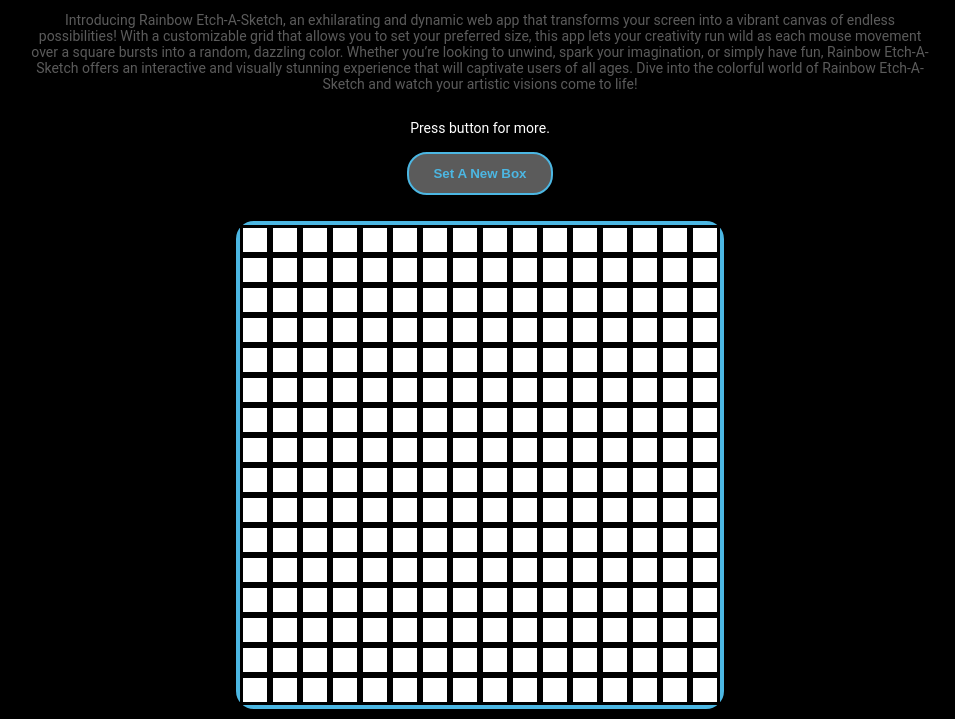
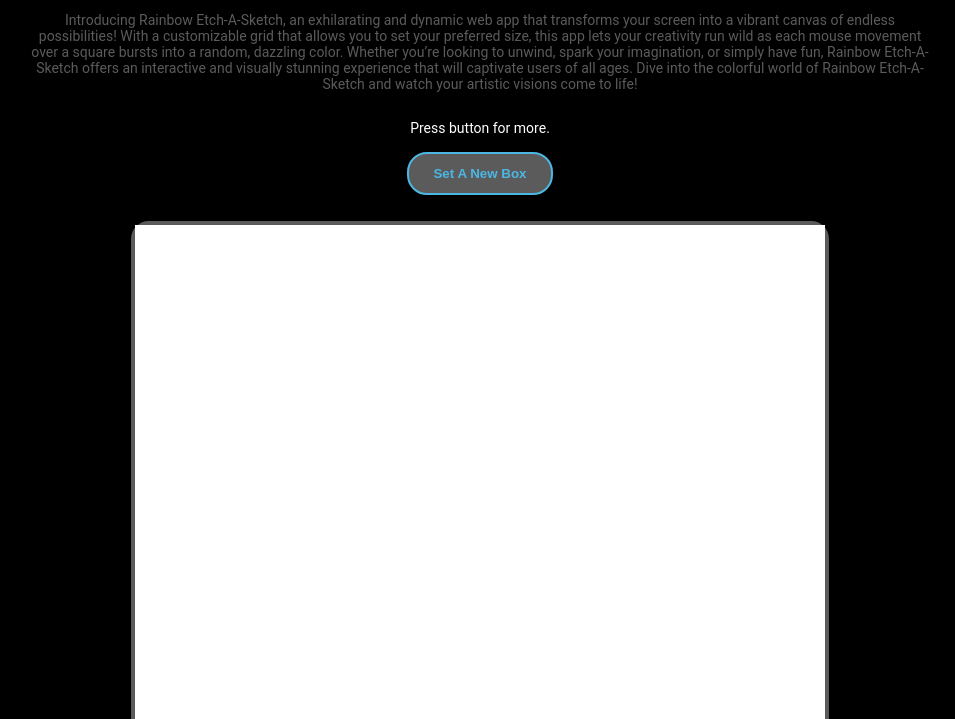
Before and after one commit to jbhumph/etch-a-sketch, a plain HTML site: page index.html in a window 1280 px wide. Shown: the part 81-800 px from the top of the page, without its empty margins (160-1115 px from the left). Drawn offline with Linux system fonts and the light colour scheme.

Commit message:
Made container consistent size.

```diff
--- a/script.js
+++ b/script.js
@@ -18,9 +18,11 @@ function drawGrid(gridSize) {
         const innerContainer = document.createElement("div");
         innerContainer.setAttribute("class", "innerContainer");
         container.appendChild(innerContainer);
+        let gs = 690 / gridSize;
         for (let j = 0; j < gridSize; j++) {
             const box = document.createElement("div");
             box.setAttribute("class", "box");
+            box.setAttribute("style", `border: 0px solid black; width: ${gs}px; height: ${gs}px;`);
             innerContainer.appendChild(box);
         }
     }
--- a/style.css
+++ b/style.css
@@ -73,9 +73,11 @@ h1 {
     justify-self: center;
     align-self: center;
     border-style: solid;
-    border-color: #4cb7e3;
+    border-color: #5b5b5b;
     border-width: 4px;
     border-radius: 18px;
+    height: 690px;
+    width: 690px;
 }
 
 .innerContainer {
@@ -87,14 +89,9 @@ h1 {
     border: solid;
     border-width: 3px;
     border-color: black;
-    padding: 12px;
     background-color: white;
 }
 
-.box:hover {
-    display: flex;
-    background-color: aquamarine;
-}
 
 .footer {
     text-align: center;
```
